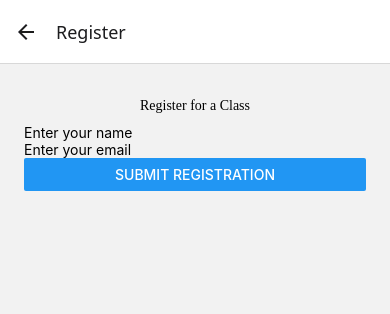
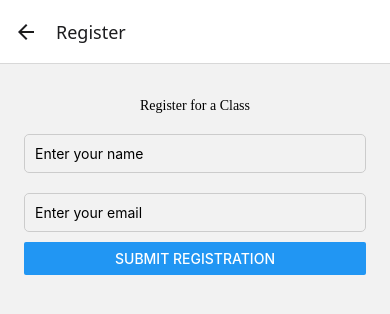
Before and after one commit to SEG3125-2026/seg3125-lab8_group20, a React Native app in the folder myproject/: screen / in a window 390 px wide. Both pictures are taken after a click on the button "REGISTER". Shown: the top 314 px of the page. Built offline with nearby package versions, Linux system fonts and the light colour scheme.

Commit message:
fixed more

```diff
--- a/myproject/screens/classschedules.js
+++ b/myproject/screens/classschedules.js
@@ -2,6 +2,6 @@ import React, { useState } from 'react';
 import { globalStyles } from '../styles/global'
 import { StyleSheet, Text, View, Button, ScrollView, Image, StatusBar, TextInput} from 'react-native';
 
-export default function ClassSchedulesScreen({ navigation }){
+export default function ClassSchedulesScreen(){
 
 }
--- a/myproject/screens/register.js
+++ b/myproject/screens/register.js
@@ -1,6 +1,6 @@
 import React, { useState } from 'react';
 import { globalStyles } from '../styles/global'
-import { StyleSheet, Text, View, Button, ScrollView, Image, StatusBar, TextInput} from 'react-native';
+import { Text, View, Button, ScrollView,TextInput} from 'react-native';
 
 export default function RegisterScreen(){
     const [name, setName] = useState('');
@@ -14,13 +14,13 @@ export default function RegisterScreen(){
                 placeholder="Enter your name"
                 value={name}
                 onChangeText={setName}
-                style={styles.input}
+                style={globalStyles.input}
                 />
                 <TextInput
                 placeholder="Enter your email"
                 value={email}
                 onChangeText={setEmail}
-                style={styles.input}
+                style={globalStyles.input}
                 />
                 <Button title="Submit Registration" onPress={() => {
                 if (!name||!email){
@@ -33,28 +33,3 @@ export default function RegisterScreen(){
     </ScrollView>
     )
 }
-
-const styles = StyleSheet.create({
-      container: {
-      flex: 1,
-      backgroundColor: '#fff',
-    },
-    header: {
-      backgroundColor: '#8A34B2',
-      padding: 5,
-      flexDirection: 'row',
-      justifyContent: 'space-around',
-    },
-    body:{
-      backgroundColor: 'white',
-      padding: 20,
-    },
-    buttonContainer: {
-      fontFamily: 'ui-rounded',
-      fontWeight: '400',
-    },
-    imageContainer:{
-    flex:1,
-    alignItems: 'center',
-    },
-});
```
